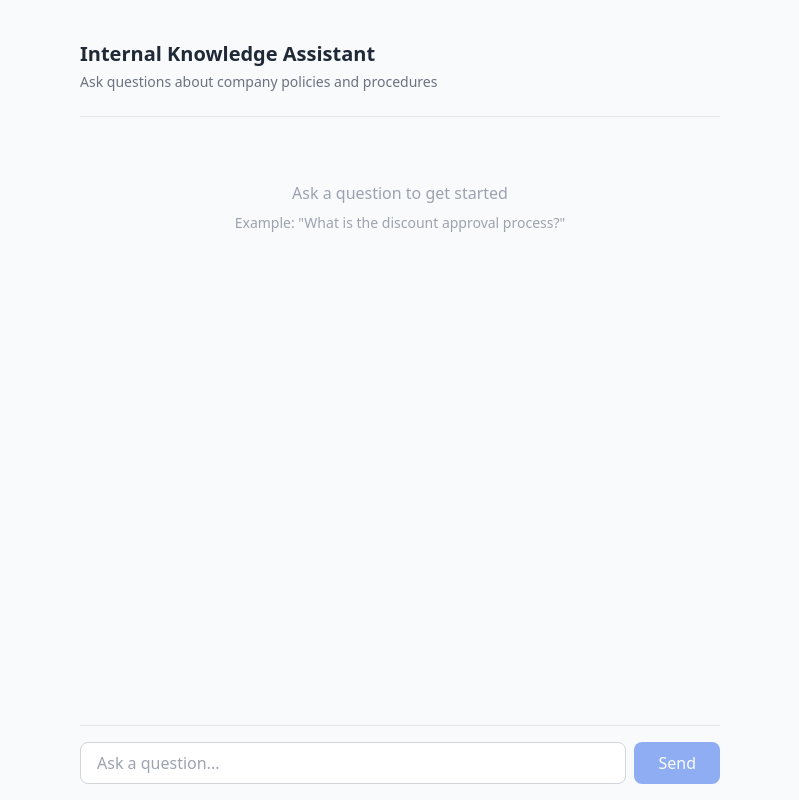
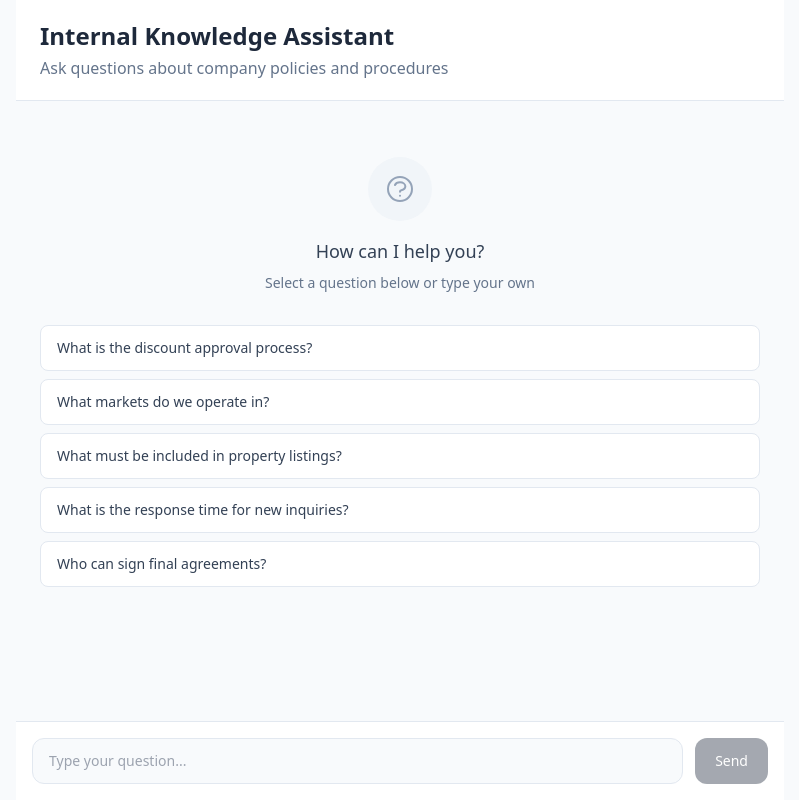
Before and after one commit to yanagh/internal-knowledge-assistant-demo, a Next.js app: page / in a window 1280 px wide. Shown: the whole page, without its empty margins (240-1039 px from the left). Built offline with nearby package versions, Linux system fonts and the light colour scheme.

Commit message:
Improve design and add quick question buttons

```diff
--- a/src/app/page.tsx
+++ b/src/app/page.tsx
@@ -7,25 +7,31 @@ interface Message {
   content: string
 }
 
+const QUICK_QUESTIONS = [
+  'What is the discount approval process?',
+  'What markets do we operate in?',
+  'What must be included in property listings?',
+  'What is the response time for new inquiries?',
+  'Who can sign final agreements?',
+]
+
 export default function Home() {
   const [messages, setMessages] = useState<Message[]>([])
   const [input, setInput] = useState('')
   const [loading, setLoading] = useState(false)
 
-  async function handleSubmit(e: FormEvent) {
-    e.preventDefault()
-    if (!input.trim() || loading) return
+  async function sendMessage(question: string) {
+    if (!question.trim() || loading) return
 
-    const userMessage = input.trim()
     setInput('')
-    setMessages(prev => [...prev, { role: 'user', content: userMessage }])
+    setMessages(prev => [...prev, { role: 'user', content: question }])
     setLoading(true)
 
     try {
       const response = await fetch('/api/chat', {
         method: 'POST',
         headers: { 'Content-Type': 'application/json' },
-        body: JSON.stringify({ question: userMessage }),
+        body: JSON.stringify({ question }),
       })
 
       const data = await response.json()
@@ -42,62 +48,103 @@ export default function Home() {
     }
   }
 
+  function handleSubmit(e: FormEvent) {
+    e.preventDefault()
+    sendMessage(input)
+  }
+
   return (
-    <main className="min-h-screen flex flex-col max-w-2xl mx-auto p-4">
-      <header className="py-6 border-b border-gray-200 mb-4">
-        <h1 className="text-xl font-semibold text-gray-800">Internal Knowledge Assistant</h1>
-        <p className="text-sm text-gray-500 mt-1">Ask questions about company policies and procedures</p>
+    <main className="min-h-screen bg-slate-50">
+      <div className="max-w-3xl mx-auto flex flex-col min-h-screen">
+        {/* Header */}
+        <header className="bg-white border-b border-slate-200 px-6 py-5">
+          <h1 className="text-2xl font-semibold text-slate-800">Internal Knowledge Assistant</h1>
+          <p className="text-slate-500 mt-1">Ask questions about company policies and procedures</p>
         </header>
 
-      <div className="flex-1 overflow-y-auto space-y-4 mb-4">
-        {messages.length === 0 && (
-          <div className="text-center text-gray-400 py-12">
-            <p>Ask a question to get started</p>
-            <p className="text-sm mt-2">Example: "What is the discount approval process?"</p>
+        {/* Chat Area */}
+        <div className="flex-1 overflow-y-auto p-6 space-y-4">
+          {messages.length === 0 ? (
+            <div className="py-8">
+              <div className="text-center mb-8">
+                <div className="inline-flex items-center justify-center w-16 h-16 bg-slate-100 rounded-full mb-4">
+                  <svg className="w-8 h-8 text-slate-400" fill="none" stroke="currentColor" viewBox="0 0 24 24">
+                    <path strokeLinecap="round" strokeLinejoin="round" strokeWidth={1.5} d="M8.228 9c.549-1.165 2.03-2 3.772-2 2.21 0 4 1.343 4 3 0 1.4-1.278 2.575-3.006 2.907-.542.104-.994.54-.994 1.093m0 3h.01M21 12a9 9 0 11-18 0 9 9 0 0118 0z" />
+                  </svg>
                 </div>
-        )}
+                <h2 className="text-lg font-medium text-slate-700 mb-2">How can I help you?</h2>
+                <p className="text-slate-500 text-sm">Select a question below or type your own</p>
+              </div>
 
+              {/* Quick Questions */}
+              <div className="space-y-2">
+                {QUICK_QUESTIONS.map((question, i) => (
+                  <button
+                    key={i}
+                    onClick={() => sendMessage(question)}
+                    disabled={loading}
+                    className="w-full text-left px-4 py-3 bg-white border border-slate-200 rounded-lg hover:border-slate-300 hover:bg-slate-50 transition-colors text-slate-700 text-sm disabled:opacity-50"
+                  >
+                    {question}
+                  </button>
+                ))}
+              </div>
+            </div>
+          ) : (
+            <>
               {messages.map((msg, i) => (
                 <div
                   key={i}
-            className={`p-4 rounded-lg ${
+                  className={`flex ${msg.role === 'user' ? 'justify-end' : 'justify-start'}`}
+                >
+                  <div
+                    className={`max-w-[80%] px-4 py-3 rounded-2xl ${
                       msg.role === 'user'
-                ? 'bg-blue-50 text-gray-800 ml-8'
-                : 'bg-white border border-gray-200 mr-8'
+                        ? 'bg-slate-800 text-white rounded-br-md'
+                        : 'bg-white border border-slate-200 text-slate-700 rounded-bl-md'
                     }`}
                   >
-            <p className="text-xs font-medium text-gray-500 mb-1">
-              {msg.role === 'user' ? 'You' : 'Assistant'}
-            </p>
-            <p className="whitespace-pre-wrap">{msg.content}</p>
+                    <p className="whitespace-pre-wrap text-sm leading-relaxed">{msg.content}</p>
+                  </div>
                 </div>
               ))}
 
               {loading && (
-          <div className="bg-white border border-gray-200 p-4 rounded-lg mr-8">
-            <p className="text-xs font-medium text-gray-500 mb-1">Assistant</p>
-            <p className="text-gray-400">Searching knowledge base...</p>
+                <div className="flex justify-start">
+                  <div className="bg-white border border-slate-200 px-4 py-3 rounded-2xl rounded-bl-md">
+                    <div className="flex items-center gap-1">
+                      <div className="w-2 h-2 bg-slate-300 rounded-full animate-bounce" style={{ animationDelay: '0ms' }}></div>
+                      <div className="w-2 h-2 bg-slate-300 rounded-full animate-bounce" style={{ animationDelay: '150ms' }}></div>
+                      <div className="w-2 h-2 bg-slate-300 rounded-full animate-bounce" style={{ animationDelay: '300ms' }}></div>
                     </div>
+                  </div>
+                </div>
+              )}
+            </>
           )}
         </div>
 
-      <form onSubmit={handleSubmit} className="flex gap-2 border-t border-gray-200 pt-4">
+        {/* Input Area */}
+        <div className="bg-white border-t border-slate-200 p-4">
+          <form onSubmit={handleSubmit} className="flex gap-3">
             <input
               type="text"
               value={input}
               onChange={(e) => setInput(e.target.value)}
-          placeholder="Ask a question..."
-          className="flex-1 px-4 py-2 border border-gray-300 rounded-lg focus:outline-none focus:ring-2 focus:ring-blue-500 focus:border-transparent"
+              placeholder="Type your question..."
+              className="flex-1 px-4 py-3 bg-slate-50 border border-slate-200 rounded-xl focus:outline-none focus:ring-2 focus:ring-slate-400 focus:border-transparent text-sm"
               disabled={loading}
             />
             <button
               type="submit"
               disabled={loading || !input.trim()}
-          className="px-6 py-2 bg-blue-600 text-white rounded-lg hover:bg-blue-700 disabled:opacity-50 disabled:cursor-not-allowed"
+              className="px-5 py-3 bg-slate-800 text-white rounded-xl hover:bg-slate-700 disabled:opacity-40 disabled:cursor-not-allowed transition-colors text-sm font-medium"
             >
               Send
             </button>
           </form>
+        </div>
+      </div>
     </main>
   )
 }
```
Lines whose indentation alone changed are shown as unchanged.
